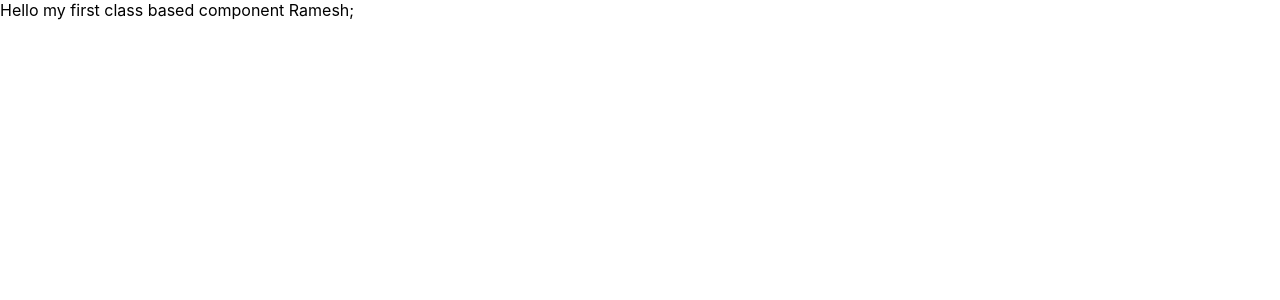
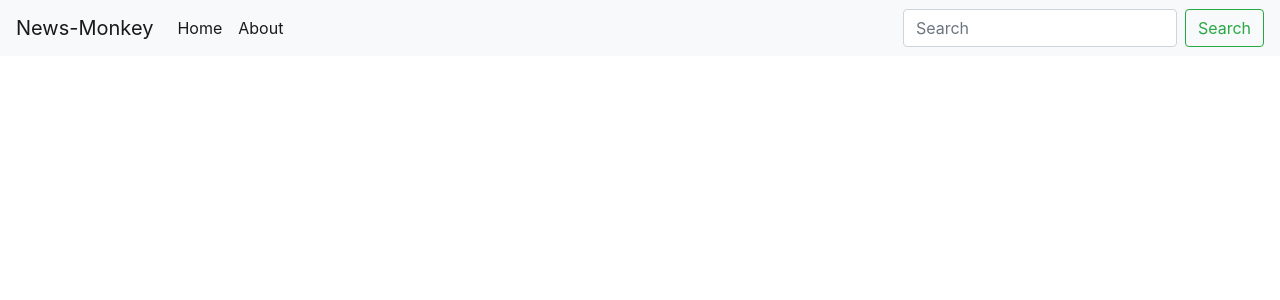
Before and after one commit to Udit7668/NewsApp-React, a React (Create React App) app: page / in a window 1280 px wide. Shown: the top 300 px of the page. Built offline with nearby package versions, Linux system fonts and the light colour scheme.

Commit message:
added navbar in your application

```diff
--- a/public/index.html
+++ b/public/index.html
@@ -7,7 +7,7 @@
     <meta name="theme-color" content="#000000" />
     <meta
       name="description"
-      content="Web site created using create-react-app"
+      content="News Monkey is new app which can be use to get daily news bites"
     />
     <link rel="apple-touch-icon" href="%PUBLIC_URL%/logo192.png" />
     <!--
@@ -15,6 +15,7 @@
       user's mobile device or desktop. See https://developers.google.com/web/fundamentals/web-app-manifest/
     -->
     <link rel="manifest" href="%PUBLIC_URL%/manifest.json" />
+    <link rel="stylesheet" href="https://cdn.jsdelivr.net/npm/bootstrap@4.0.0/dist/css/bootstrap.min.css" integrity="sha384-Gn5384xqQ1aoWXA+058RXPxPg6fy4IWvTNh0E263XmFcJlSAwiGgFAW/dAiS6JXm" crossorigin="anonymous">
     <!--
       Notice the use of %PUBLIC_URL% in the tags above.
       It will be replaced with the URL of the `public` folder during the build.
@@ -24,11 +25,14 @@
       work correctly both with client-side routing and a non-root public URL.
       Learn how to configure a non-root public URL by running `npm run build`.
     -->
-    <title>React App</title>
+    <title>News Monkey-Get Daily New Free</title>
   </head>
   <body>
     <noscript>You need to enable JavaScript to run this app.</noscript>
     <div id="root"></div>
+    <script src="https://code.jquery.com/jquery-3.2.1.slim.min.js" integrity="sha384-KJ3o2DKtIkvYIK3UENzmM7KCkRr/rE9/Qpg6aAZGJwFDMVNA/GpGFF93hXpG5KkN" crossorigin="anonymous"></script>
+<script src="https://cdn.jsdelivr.net/npm/popper.js@1.12.9/dist/umd/popper.min.js" integrity="sha384-ApNbgh9B+Y1QKtv3Rn7W3mgPxhU9K/ScQsAP7hUibX39j7fakFPskvXusvfa0b4Q" crossorigin="anonymous"></script>
+<script src="https://cdn.jsdelivr.net/npm/bootstrap@4.0.0/dist/js/bootstrap.min.js" integrity="sha384-JZR6Spejh4U02d8jOt6vLEHfe/JQGiRRSQQxSfFWpi1MquVdAyjUar5+76PVCmYl" crossorigin="anonymous"></script>
     <!--
       This HTML file is a template.
       If you open it directly in the browser, you will see an empty page.
--- a/src/App.js
+++ b/src/App.js
@@ -2,14 +2,17 @@
 import './App.css';
 
 import React, { Component } from 'react'
+import NavBar from './components/NavBar';
 
 export default class App extends Component {
 
-   name="Ramesh"
+  // name="Ramesh"
   render() {
     return (
       <div>
-        Hello my first class based component {this.name};
+       {/*  Hello my first class based component {this.name}; */}
+
+        <NavBar/>
       </div>
     )
   }
--- /dev/null
+++ b/src/components/NavBar.js
@@ -0,0 +1,35 @@
+import React, { Component } from 'react'
+
+export class NavBar extends Component {
+  render() {
+    return (
+      <div>
+        <nav className="navbar navbar-expand-lg navbar-light bg-light">
+  <a className="navbar-brand" href="/">News-Monkey</a>
+  <button className="navbar-toggler" type="button" data-toggle="collapse" data-target="#navbarSupportedContent" aria-controls="navbarSupportedContent" aria-expanded="false" aria-label="Toggle navigation">
+    <span className="navbar-toggler-icon"></span>
+  </button>
+
+  <div className="collapse navbar-collapse" id="navbarSupportedContent">
+    <ul className="navbar-nav mr-auto">
+      <li className="nav-item active">
+        <a className="nav-link" href="/">Home <span className="sr-only">(current)</span></a>
+      </li>
+
+
+      <li className="nav-item active">
+        <a className="nav-link" href="/about">About <span className="sr-only">(current)</span></a>
+      </li>
+     </ul>
+    <form className="form-inline my-2 my-lg-0">
+      <input className="form-control mr-sm-2" type="search" placeholder="Search" aria-label="Search"/>
+      <button className="btn btn-outline-success my-2 my-sm-0" type="submit">Search</button>
+    </form>
+  </div>
+</nav>
+      </div>
+    )
+  }
+}
+
+export default NavBar
--- a/src/index.css
+++ b/src/index.css
@@ -1,4 +1,4 @@
-body {
+/* body {
   margin: 0;
   font-family: -apple-system, BlinkMacSystemFont, 'Segoe UI', 'Roboto', 'Oxygen',
     'Ubuntu', 'Cantarell', 'Fira Sans', 'Droid Sans', 'Helvetica Neue',
@@ -10,4 +10,4 @@ body {
 code {
   font-family: source-code-pro, Menlo, Monaco, Consolas, 'Courier New',
     monospace;
-}
+} */
```
